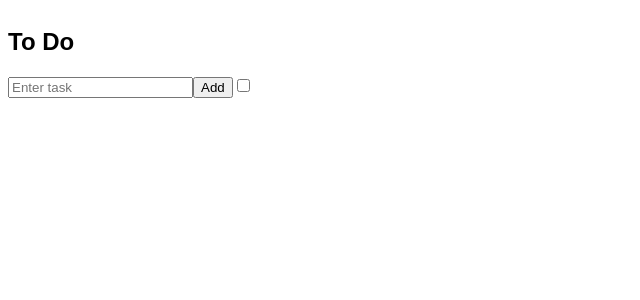
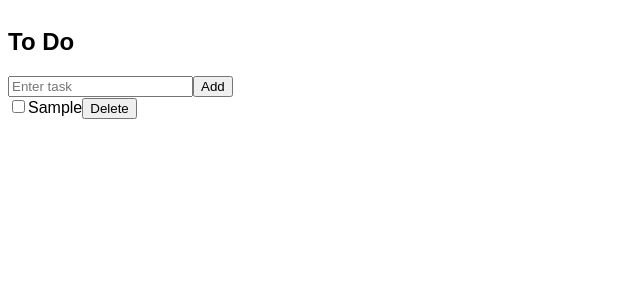
Before and after one commit to Geetanjalinayak-successiveTech/React-Training, a Next.js app in the folder assignments/: page /Assignment-2/ToDo in a window 1280 px wide. Both pictures are taken after typing "Sample" into the empty fields and a click on the button "Add". Shown: the top 300 px of the page, without its empty margins (0-640 px from the left). Built offline with nearby package versions, Linux system fonts and the light colour scheme.

Commit message:
fix:fixed todo application

```diff
--- a/assignments/src/app/Assignment-2/Components/ToDo.jsx
+++ b/assignments/src/app/Assignment-2/Components/ToDo.jsx
@@ -19,17 +19,17 @@
   };
 
   const updateToDo = (id) => {
-    const update = toDo.map((ele) => {
-      ele.id === id ? { ...ele, completed: !ele.completed } : ele;
-    });
+    const update = toDo.map((ele) =>
+      ele.id === id ? { ...ele, completed: !ele.completed } : ele
+    );
 
     setToDo(update);
   };
 
   const deleteToDo = (id) => {
-    const delToDo = toDo.filter((ele) => {
-      ele.id !== id;
-    });
+    const delToDo = toDo.filter((ele) =>
+      ele.id !== id
+    );
     setToDo(delToDo);
   };
 
@@ -45,11 +45,15 @@
       <button onClick={addTask}>Add</button>
 
       {toDo.map((todo) => (
-        <input
-          type="checkbox"
-          checked={todo.completed}
-          onChange={() => updateToDo(todo.id)}
-        />
+        <div key={todo.id}>
+          <input
+            type="checkbox"
+            checked={todo.completed}
+            onChange={() => updateToDo(todo.id)}
+          />
+          {todo.task}
+          <button onClick={() => deleteToDo(todo.id)}>Delete</button>
+        </div>
       ))}
     </div>
     //   <div>
--- a/assignments/src/app/Assignment-2/Components/counterWithSteps.jsx
+++ b/assignments/src/app/Assignment-2/Components/counterWithSteps.jsx
@@ -15,7 +15,7 @@
 
   const handleStep = (e) => {
     const val = e.target.value;
-    setStep(val === "" ? 1 : parseInt(val, 10));
+    setStep(val === "" ? 1 : parseInt(val));
   };
 
   return (
```
